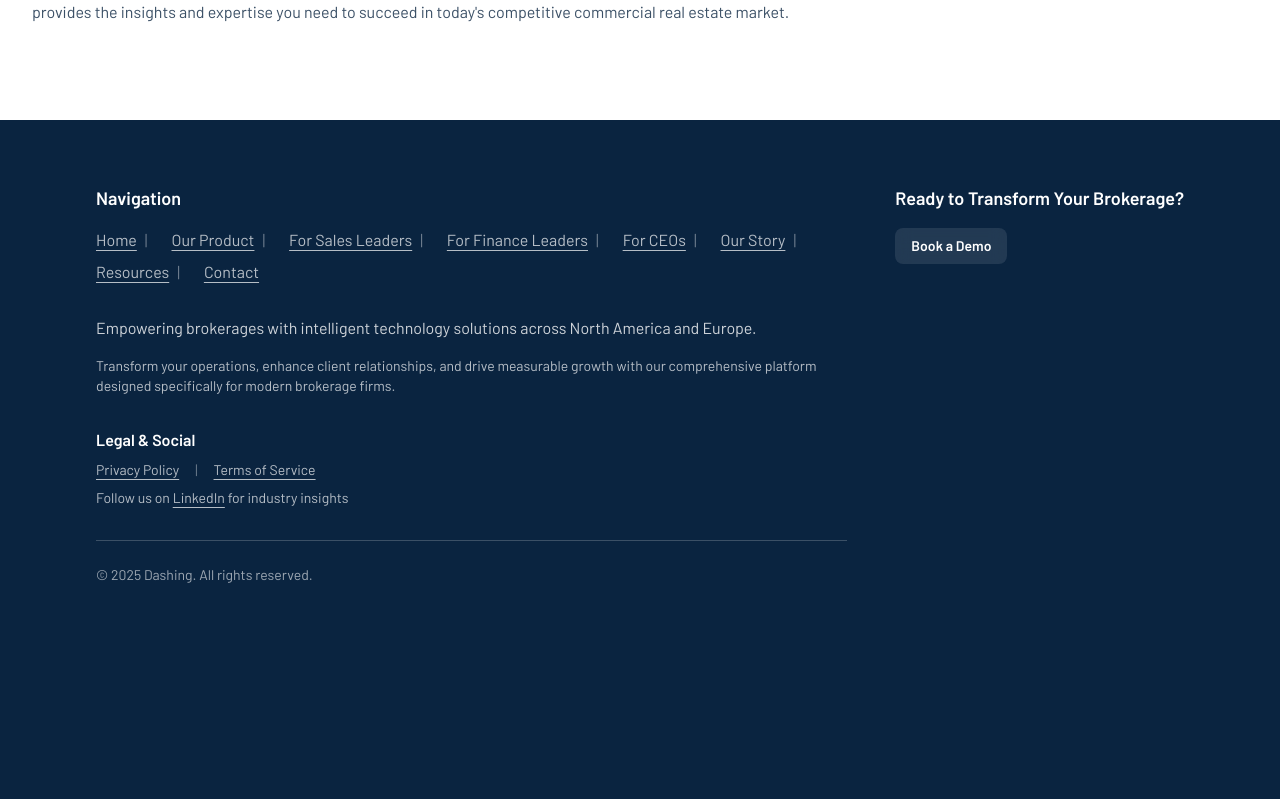
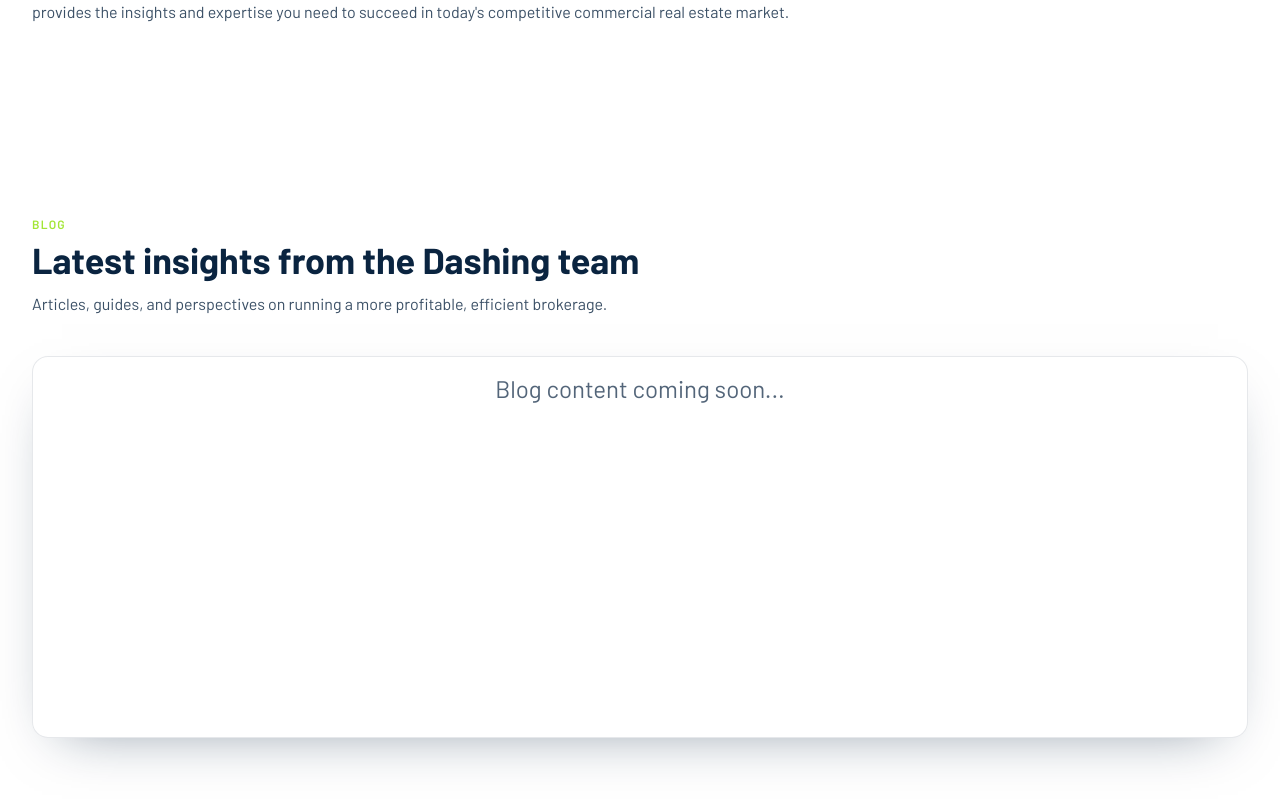
Before and after one commit to hari-bhandari/dashing-site2, a Next.js app: page /resources in a window 1280 px wide. Shown: the part 3541-4340 px from the top of the page. Before the commit the page ends 4190 px from the top, so only its background shows below. Built offline with nearby package versions, Linux system fonts and the light colour scheme; no server answers.

Commit message:
feat: Integrate ResourcesBlog component and update Contentful client for blog post summaries

```diff
--- a/package.json
+++ b/package.json
@@ -19,7 +19,6 @@
     "axios": "^1.8.1",
     "class-variance-authority": "^0.7.1",
     "clsx": "^2.1.1",
-    "contentful": "^11.5.0",
     "framer-motion": "^12.4.3",
     "lucide-react": "^0.475.0",
     "motion": "^12.5.0",
--- /dev/null
+++ b/src/app/components/Resources/ResourcesBlog.tsx
@@ -0,0 +1,45 @@
+"use client";
+
+import { useEffect, useState } from "react";
+
+interface ResourcesBlogProps {
+  hubspotBlogId: string;
+}
+
+export default function ResourcesBlog({ hubspotBlogId }: ResourcesBlogProps) {
+  const [hasLoaded, setHasLoaded] = useState(false);
+
+  useEffect(() => {
+    // If your HubSpot script can dispatch a custom event when content renders,
+    // you can listen for it here and call setHasLoaded(true).
+    const handleLoaded = () => setHasLoaded(true);
+    window.addEventListener("hubspot-blog-loaded", handleLoaded);
+    return () => window.removeEventListener("hubspot-blog-loaded", handleLoaded);
+  }, []);
+
+  return (
+    <section className="w-full bg-white py-16 sm:py-24">
+      <div className="mx-auto w-full max-w-7xl px-4 sm:px-6 lg:px-8">
+        <p className="text-xs font-semibold uppercase tracking-widest text-lime-400">Blog</p>
+        <h2 className="mt-2 text-3xl font-extrabold leading-tight text-[#0a2440] sm:text-4xl">
+          Latest insights from the Dashing team
+        </h2>
+        <p className="mt-3 max-w-2xl text-sm leading-relaxed text-[#0a2440]/80 sm:text-base">
+          Articles, guides, and perspectives on running a more profitable, efficient brokerage.
+        </p>
+
+        <div className="mt-10 rounded-2xl border border-[#0a2440]/10 bg-white/50 p-4 shadow-[0_20px_55px_-30px_rgba(10,36,64,0.5)]">
+          {!hasLoaded && (
+            <p className="mb-4 text-2xl font-2xl text-[#0a2440]/70 text-center">
+              Blog content coming soon...
+            </p>
+          )}
+          <div
+            className="min-h-[300px]"
+            data-hs-blog-id={hubspotBlogId}
+          />
+        </div>
+      </div>
+    </section>
+  );
+}
--- /dev/null
+++ b/src/app/lib/contentful.ts
@@ -0,0 +1,38 @@
+import { createClient } from "contentful";
+
+const space = process.env.NEXT_PUBLIC_CONTENTFUL_SPACE_ID;
+const accessToken = process.env.NEXT_PUBLIC_CONTENTFUL_DELIVERY_TOKEN;
+
+if (!space || !accessToken) {
+  // eslint-disable-next-line no-console
+  console.warn("Contentful environment variables are not set. Blog section will render empty.");
+}
+
+export const contentfulClient = createClient({
+  space: space ?? "",
+  accessToken: accessToken ?? "",
+});
+
+export type ContentfulBlogPostFields = {
+  slug: string;
+  title: string;
+  excerpt: string;
+  publishedDate: string;
+};
+
+export async function fetchBlogPostSummaries(limit = 6) {
+  if (!space || !accessToken) return [];
+
+  const res = await contentfulClient.getEntries<ContentfulBlogPostFields>({
+    content_type: "blogPost",
+    order: ["-fields.publishedDate"],
+    limit,
+  });
+
+  return res.items.map((item) => ({
+    slug: item.fields.slug,
+    title: item.fields.title,
+    excerpt: item.fields.excerpt,
+    publishedDate: item.fields.publishedDate,
+  }));
+}
--- a/src/app/resources/page.tsx
+++ b/src/app/resources/page.tsx
@@ -4,6 +4,8 @@ import ResourcesIntro from "@/app/components/Resources/ResourcesIntro";
 import ResourcesInsights from "@/app/components/Resources/ResourcesInsights";
 import ResourcesRealResults from "@/app/components/Resources/ResourcesRealResults";
 import ResourcesExperts from "@/app/components/Resources/ResourcesExperts";
+import ResourcesBlog from "@/app/components/Resources/ResourcesBlog";
+
 
 export default function Resources() {
     return (
@@ -13,6 +15,7 @@ export default function Resources() {
                 <ResourcesInsights />
                 <ResourcesRealResults />
                 <ResourcesExperts />
+                <ResourcesBlog hubspotBlogId="dashing-main-blog" />
             <Footer />
         </div>
     );
```
Also changed, not shown: 1 other file (tests, documents, lock files or other folders).
